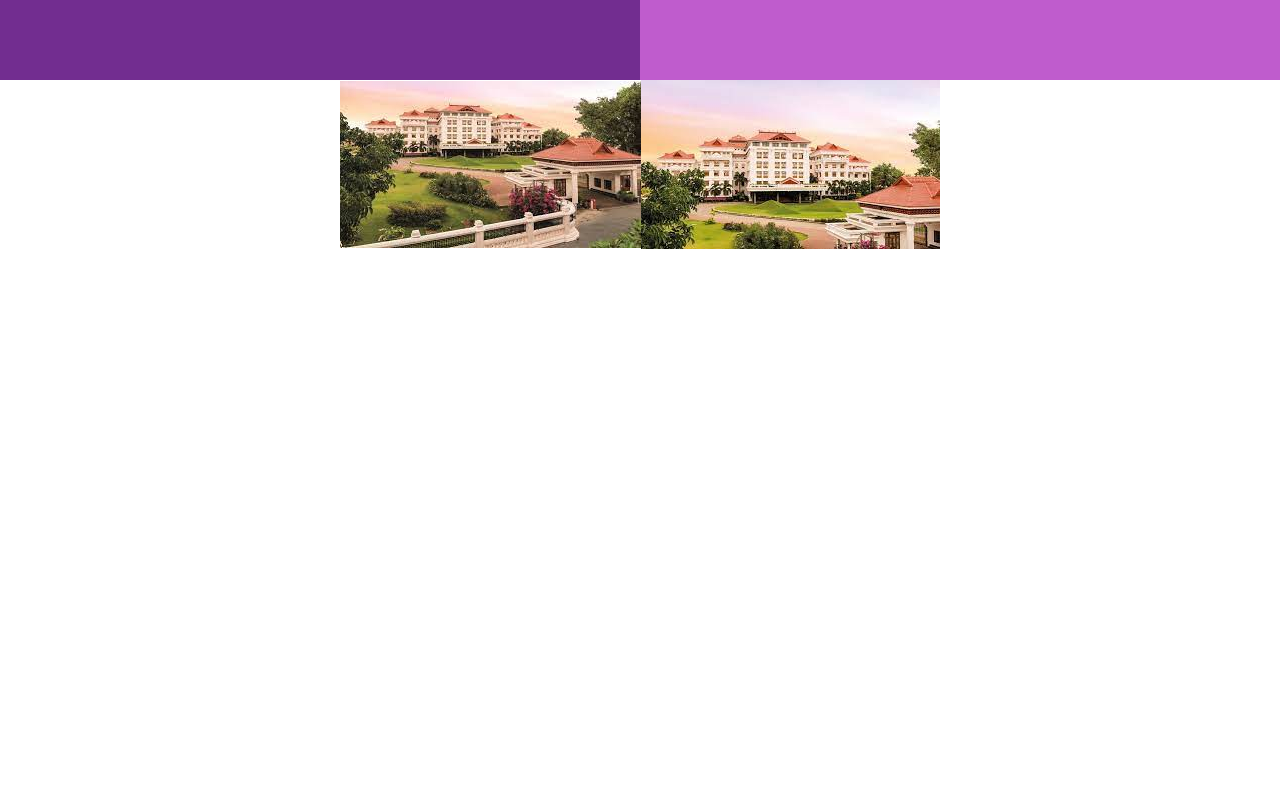
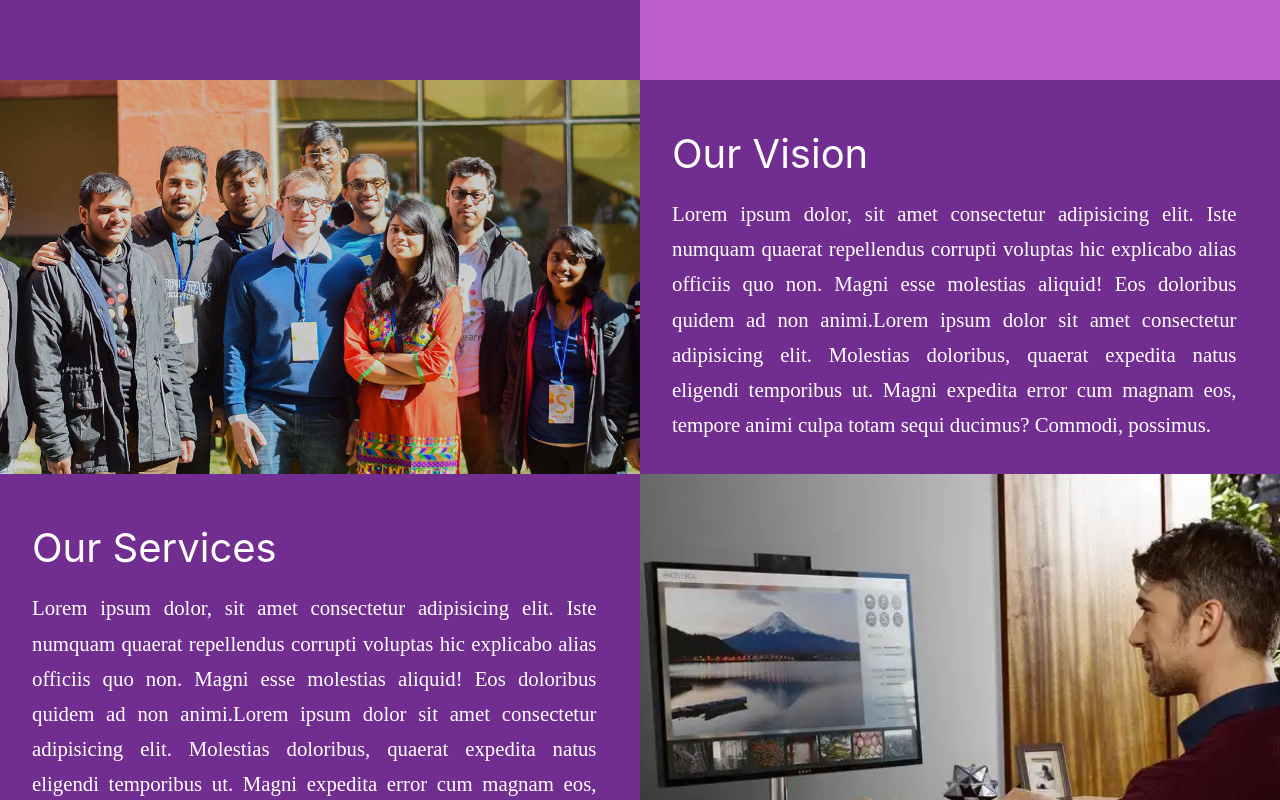
Before and after one commit to Sakhildevan/Reconnect, a React (Create React App) app: page /aboutus in a window 1280 px wide. Shown: the part 720-1520 px from the top of the page. Before the commit the page ends 969 px from the top, so only its background shows below. Built offline with nearby package versions, Linux system fonts and the light colour scheme.

Commit message:
02/07/2022

```diff
--- a/src/About Us/aboutus.css
+++ b/src/About Us/aboutus.css
@@ -62,3 +62,48 @@ margin: 0 auto;
     line-height: 2.2rem;
     font-family: 'Times New Roman', Times, serif;
 }
+.about-section2{
+    display: flex;
+    width: 100%;
+    margin: 0 auto;
+    justify-content: space-between;
+}
+.about-section2-div1{
+    width: 50%;
+    background-color: #722D90;
+}
+.about-section2-div1-inner{
+    width: 90%;
+    margin: 0 auto;
+    margin-top: 3rem;
+}
+.about-section2-div1 h2{
+    text-align: left;
+    color: white;
+    font-weight: 400;
+    margin-bottom: 1rem;
+    padding: 0 !important;
+    font-size: 2.5rem;
+}
+.about-section2-div1 p{
+    text-align: justify;
+    width: 98%;
+    color: white;
+    line-height: 2.2rem;
+    font-size: 1.3rem;
+    margin: 0 !important;
+    padding-bottom: 2rem;
+}
+.about-section2-div2{
+    width: 50%;
+}
+.about-section2-div2 img{
+    height: 100%;
+    width: 100%;
+    object-fit: cover;
+}
+.about-section3{
+    margin: 0 auto !important;
+    width: 100%;
+    display: flex;
+}
--- a/src/About Us/aboutus.js
+++ b/src/About Us/aboutus.js
@@ -1,8 +1,9 @@
 import React from 'react'
 import './aboutus.css'
 import aboutimg1 from '../assets/crunch-time-concept-in-flat-cartoon-design-overworked-man-and-woman-working-in-office-late-at-night-business-deadline-overtime-stress-at-work-illustration-with-people-scene-background-vector.webp';
-import aimg2 from '../assets/download.jpg'
-import aimg3 from '../assets/download (1).jpg'
+import aimg3 from '../assets/Amrita_student.jpg'
+import aimg4 from '../assets/envydt.webp'
+import Footer from '../Footer/footer';
 function Aboutus() {
   return (
     <>
@@ -23,10 +24,29 @@ function Aboutus() {
             </div>
         </div>
     </div>
-    <div className='uoih'>
-        <img src={aimg2} alt="" />
-        <img src={aimg3} alt="" />
+    <div className='about-section2'>
+        <div className='about-section2-div2'>
+            <img src={aimg3} alt="" />
+        </div>
+        <div className='about-section2-div1'>
+            <div className='about-section2-div1-inner'>
+                <h2>Our Vision</h2>
+                <p>Lorem ipsum dolor, sit amet consectetur adipisicing elit. Iste numquam quaerat repellendus corrupti voluptas hic explicabo alias officiis quo non. Magni esse molestias aliquid! Eos doloribus quidem ad non animi.Lorem ipsum dolor sit amet consectetur adipisicing elit. Molestias doloribus, quaerat expedita natus eligendi temporibus ut. Magni expedita error cum magnam eos, tempore animi culpa totam sequi ducimus? Commodi, possimus.</p>
+            </div>
+        </div>
     </div>
+    <div className='about-section3'>
+        <div className='about-section2-div1'>
+            <div className='about-section2-div1-inner'>
+                <h2>Our Services</h2>
+                <p>Lorem ipsum dolor, sit amet consectetur adipisicing elit. Iste numquam quaerat repellendus corrupti voluptas hic explicabo alias officiis quo non. Magni esse molestias aliquid! Eos doloribus quidem ad non animi.Lorem ipsum dolor sit amet consectetur adipisicing elit. Molestias doloribus, quaerat expedita natus eligendi temporibus ut. Magni expedita error cum magnam eos, tempore animi culpa totam sequi ducimus? Commodi, possimus. Lorem ipsum dolor sit amet consectetur adipisicing elit. Delectus, amet dicta.</p>
+            </div>
+        </div>
+        <div className='about-section2-div2'>
+            <img src={aimg4} alt="" />
+        </div>
+    </div>
+    <Footer />
     </>
   )
 }
--- a/src/Home/home.css
+++ b/src/Home/home.css
@@ -247,3 +247,18 @@ svg{
     margin: 0 auto;
     margin-bottom: 2rem;
   }
+  .css-uym98a-MuiImageList-root::-webkit-scrollbar{
+    width: 8px;
+  }
+  .css-uym98a-MuiImageList-root::-webkit-scrollbar-track {
+    /* box-shadow: inset 0 0 5px grey;
+    border-radius: 10px; */
+    background: white;
+    box-shadow: 0px 0px 5px 0px;
+    border-radius: 5px;
+  }
+  .css-uym98a-MuiImageList-root::-webkit-scrollbar-thumb {
+    background: white;
+    box-shadow: inset 0 0 5px grey;
+    border-radius: 10px;
+  }
--- a/src/Signup/Signup.css
+++ b/src/Signup/Signup.css
@@ -12,7 +12,7 @@
     margin: 0 auto;
     position: relative;
     /* background-image: linear-gradient(rgba(27, 54, 92,0.8),rgba(59,182,213,0.9)); */
-    background-image: linear-gradient(rgba(64, 5, 88, 0.911),rgba(198, 64, 218, 0.979));
+    background-image: linear-gradient(rgba(140, 13, 190, 0.911),rgba(229, 170, 238, 0.979));
 }
 .signup-div2{
     height: 100vh;
@@ -20,7 +20,7 @@
     width: 60%;
     margin: 0 auto;
     /* background-image: linear-gradient(rgba(59,182,213,0.4),rgba(59,182,213,0.9)); */
-    background-image: linear-gradient(rgba(64, 5, 88, 0.911),rgba(198, 64, 218, 0.979));
+    background-image: linear-gradient(rgba(140, 13, 190, 0.911),rgba(229, 170, 238, 0.979));
     display: grid;
     place-items: center;
 }
@@ -51,6 +51,10 @@
 .but1 button{
     height: 2rem;
     width: 100%;
+    border-radius: 10px;
+    border: none;
+    background-color: #1b6fe4;
+    color: white;
 }
 .signup-student-form{
     width: 50%;
```
Also changed, not shown: src/Home/home.js (+5 -5 lines), src/assets/Amrita_student.jpg (added), src/assets/envydt.webp (added).
